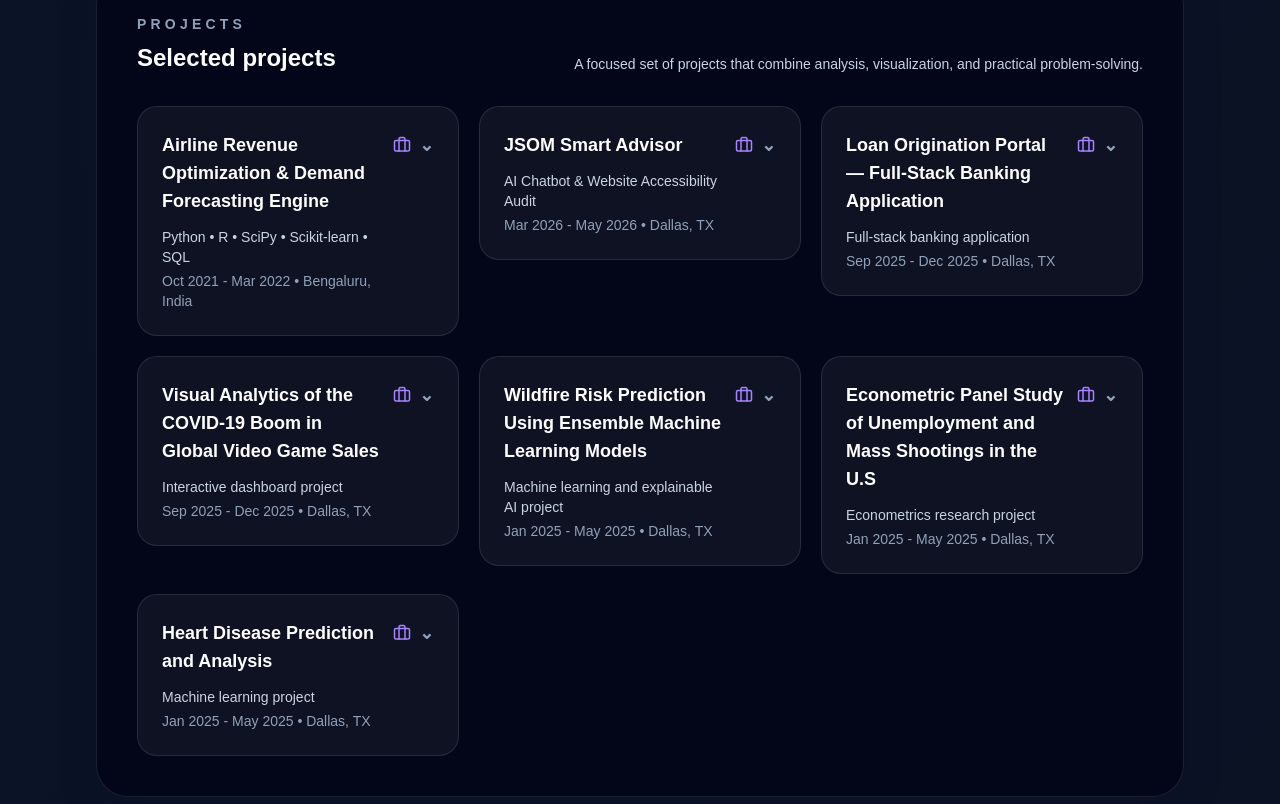
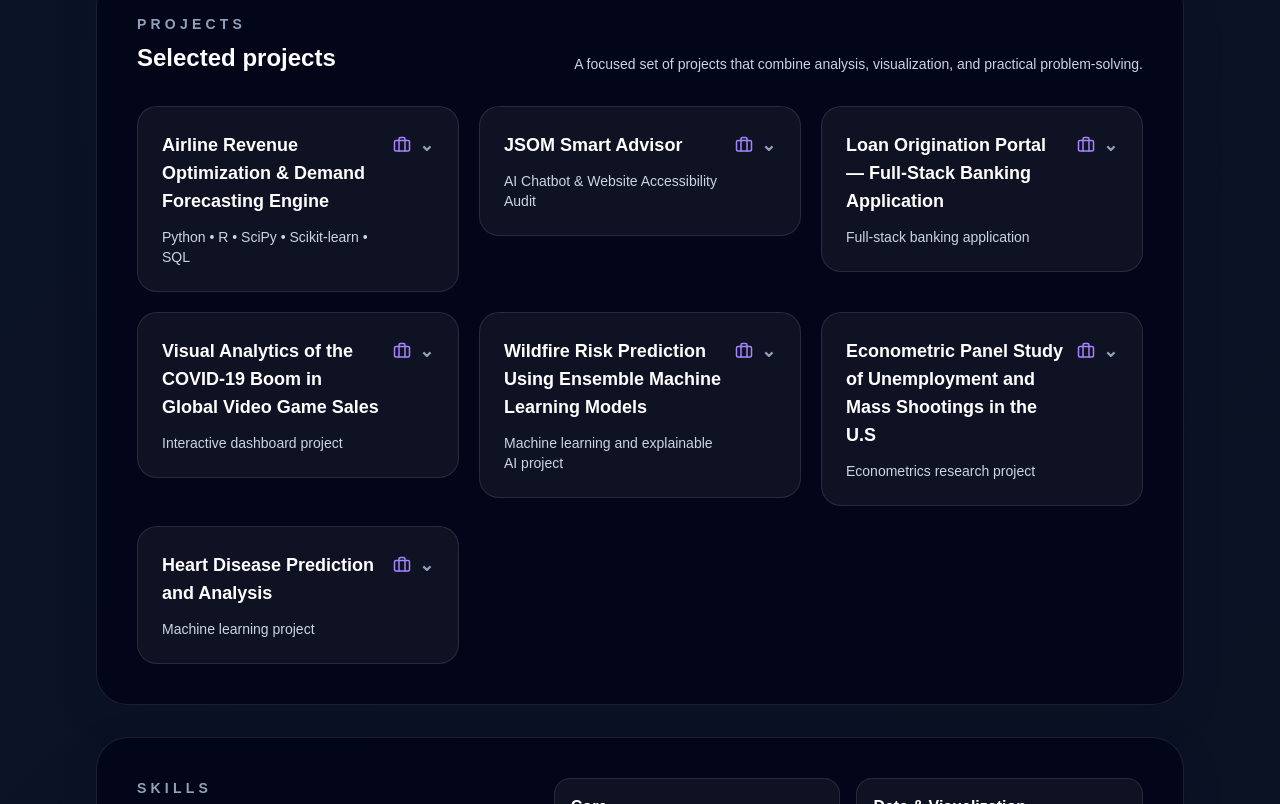
Before and after one commit to pramitjagate/portfolio, a Next.js app: page / in a window 1280 px wide. Shown: the part 2116-2920 px from the top of the page. Built offline with nearby package versions, Linux system fonts and the light colour scheme.

Commit message:
dates for projects

```diff
--- a/app/page.tsx
+++ b/app/page.tsx
@@ -59,8 +59,6 @@ const projects = [
   {
     title: "Airline Revenue Optimization & Demand Forecasting Engine",
     role: "Python • R • SciPy • Scikit-learn • SQL",
-    period: "Oct 2021 - Mar 2022",
-    location: "Bengaluru, India",
     bullets: [
       "Designed a mathematical model simulating airline seat inventory allocation across 50+ fare classes using linear programming and optimization, maximizing projected revenue per flight by ~18% over a naïve baseline.",
       "Built a demand forecasting engine using time-series regression and XGBoost in Python and R, achieving 22% RMSE reduction vs. baseline and formulating statistical hypothesis tests to validate model assumptions.",
@@ -70,8 +68,6 @@ const projects = [
   {
     title: "JSOM Smart Advisor",
     role: "AI Chatbot & Website Accessibility Audit",
-    period: "Mar 2026 - May 2026",
-    location: "Dallas, TX",
     link: "https://smartadvisor-zkpbruk7azu22m8ffxjlzp.streamlit.app/",
     bullets: [
       "Built an AI-powered academic advising chatbot with a team of 5 using Claude and Grok APIs with RAG architecture, enabling real-time, structured resolution of student queries.",
@@ -81,8 +77,6 @@ const projects = [
   {
     title: "Loan Origination Portal — Full-Stack Banking Application",
     role: "Full-stack banking application",
-    period: "Sep 2025 - Dec 2025",
-    location: "Dallas, TX",
     link: "https://loan-iq-frontend-ecru.vercel.app/",
     bullets: [
       "Engineered a full-stack loan portal in React and Node.js with a 5-step applicant form, JWT role-based authentication across 2 user roles, and a dedicated underwriter dashboard, centralizing end-to-end loan intake for up to 500 concurrent applications.",
@@ -92,8 +86,6 @@ const projects = [
   {
     title: "Visual Analytics of the COVID-19 Boom in Global Video Game Sales",
     role: "Interactive dashboard project",
-    period: "Sep 2025 - Dec 2025",
-    location: "Dallas, TX",
     bullets: [
       "Investigated COVID-19’s impact on global gaming demand by building parameterized Tableau dashboards across 16,598 records, segmenting by platform, genre, publisher, and region.",
       "Tested pandemic-era demand hypotheses through interactive visualizations and found results aligned with Newzoo data showing 22% global gaming revenue growth from 2019 to 2021.",
@@ -102,8 +94,6 @@ const projects = [
   {
     title: "Wildfire Risk Prediction Using Ensemble Machine Learning Models",
     role: "Machine learning and explainable AI project",
-    period: "Jan 2025 - May 2025",
-    location: "Dallas, TX",
     bullets: [
       "Built an ensemble wildfire prediction model combining Random Forest and XGBoost on satellite, climate, and terrain data, achieving 81% recall to enhance early fire-risk detection and resource planning across California.",
       "Engineered and optimized a 90K+ record dataset with spatiotemporal features, applying SHAP analysis and feature importance methods to surface key wildfire drivers such as temperature, NDVI, and humidity for decision-ready insights.",
@@ -113,8 +103,6 @@ const projects = [
     title:
       "Econometric Panel Study of Unemployment and Mass Shootings in the U.S",
     role: "Econometrics research project",
-    period: "Jan 2025 - May 2025",
-    location: "Dallas, TX",
     bullets: [
       "Constructed a 2,500+ state–month panel dataset merging mass shooting records with BLS unemployment and minimum wage policy indicators to enable rigorous causal analysis of labor market effects.",
       "Estimated fixed-effects, lagged dependent variable, and difference-in-differences econometric models, finding no statistically robust short-run causal impact of unemployment or wage increases on mass shooting incidence.",
@@ -123,8 +111,6 @@ const projects = [
   {
     title: "Heart Disease Prediction and Analysis",
     role: "Machine learning project",
-    period: "Jan 2025 - May 2025",
-    location: "Dallas, TX",
     bullets: [
       "Developed a robust heart disease prediction model using machine learning techniques like Random Forest, Decision Tree, and Neural Network, achieving an accuracy of ~91.44%.",
       "Identified key risk factors such as BMI, Age, Physical Health, and Mental Health through feature selection, enabling improved prediction accuracy and actionable insights for heart disease prevention.",
--- a/components/ProjectsSection.tsx
+++ b/components/ProjectsSection.tsx
@@ -4,8 +4,8 @@ import { motion } from "framer-motion";
 type ProjectItem = {
   title: string;
   role: string;
-  period: string;
-  location: string;
+  period?: string;
+  location?: string;
   link?: string;
   bullets: string[];
 };
@@ -60,9 +60,13 @@ export default function ProjectsSection({ items }: ProjectsSectionProps) {
                   <p className="mt-3 text-sm font-medium text-slate-300">
                     {item.role}
                   </p>
-                  <p className="mt-1 text-sm text-slate-400">
-                    {item.period} • {item.location}
-                  </p>
+                  {item.period || item.location ? (
+                    <p className="mt-1 text-sm text-slate-400">
+                      {item.period}
+                      {item.period && item.location ? " • " : null}
+                      {item.location}
+                    </p>
+                  ) : null}
                 </div>
                 <div className="flex items-center gap-2">
                   <Briefcase size={18} className="text-violet-400" />
```
